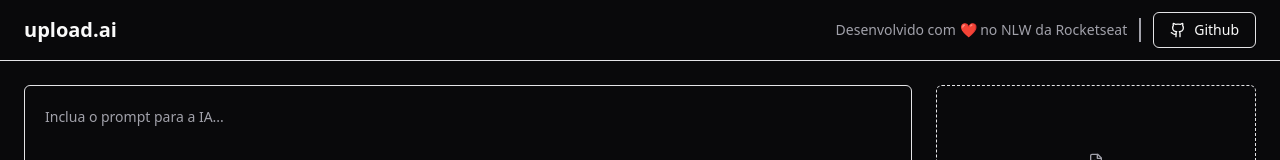
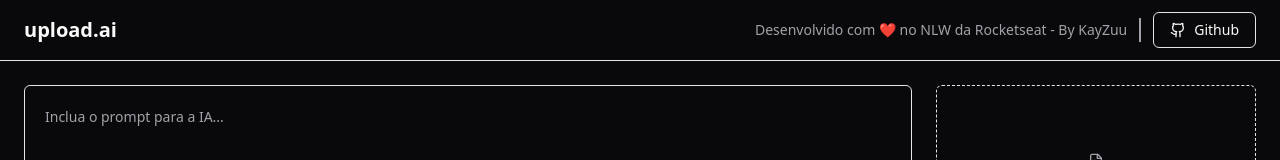
Before and after one commit to MichaelMarcelKZ/upload-ai-web, a React (Vite) app: page / in a window 1280 px wide. Shown: the top 160 px of the page. Built offline with nearby package versions, Linux system fonts and the light colour scheme; no server answers.

Commit message:
updating files

```diff
--- a/src/App.tsx
+++ b/src/App.tsx
@@ -41,7 +41,7 @@
       <div className="px-6 py-3 flex items-center justify-between border-b">
         <h1 className="text-xl font-bold">upload.ai</h1>
         <div className="flex items-center gap-3">
-          <span className="text-sm text-muted-foreground">Desenvolvido com ❤ no NLW da Rocketseat</span>
+          <span className="text-sm text-muted-foreground">Desenvolvido com ❤ no NLW da Rocketseat - By KayZuu</span>
 
           <Separator orientation="vertical" className="h-6 w-0.5 bg-muted-foreground" />
 
```
Also changed, not shown: about-project.png (added).
